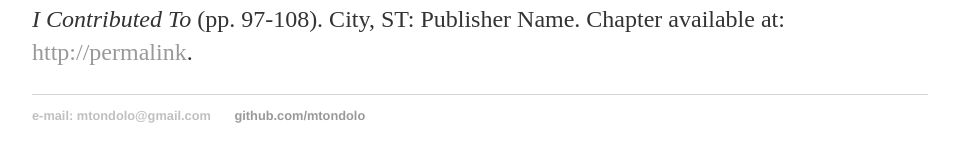
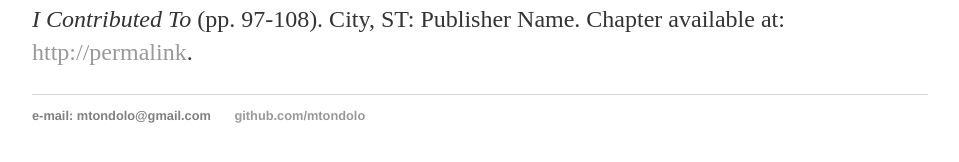
Before and after one commit to mtondolo/mtondolo.github.io, a Jekyll site: the page built from cv/index.html, in a window 1280 px wide. Shown: the part 423-585 px from the top of the page, without its empty margins (160-1119 px from the left). Built offline with Jekyll 4.4.1, drawn with Linux system fonts in a browser that asks for light colours.

Commit message:
Update default.html

```diff
--- a/_layouts/default.html
+++ b/_layouts/default.html
@@ -22,7 +22,7 @@
 			<footer>
 			<div class="contact">
 	    		<ul class="list-unstyled">
-				<li><font color = "#C0C0C0">e-mail: <span class="obfuscate">mtondolo@gmail.com</span></font></li>
+				<li><font color = "gray">e-mail: <span class="obfuscate">mtondolo@gmail.com</span></font></li>
 	        		<li><a href="https://github.com/mtondolo">github.com/mtondolo</a></li>
 			</ul>
 			</div>
```
